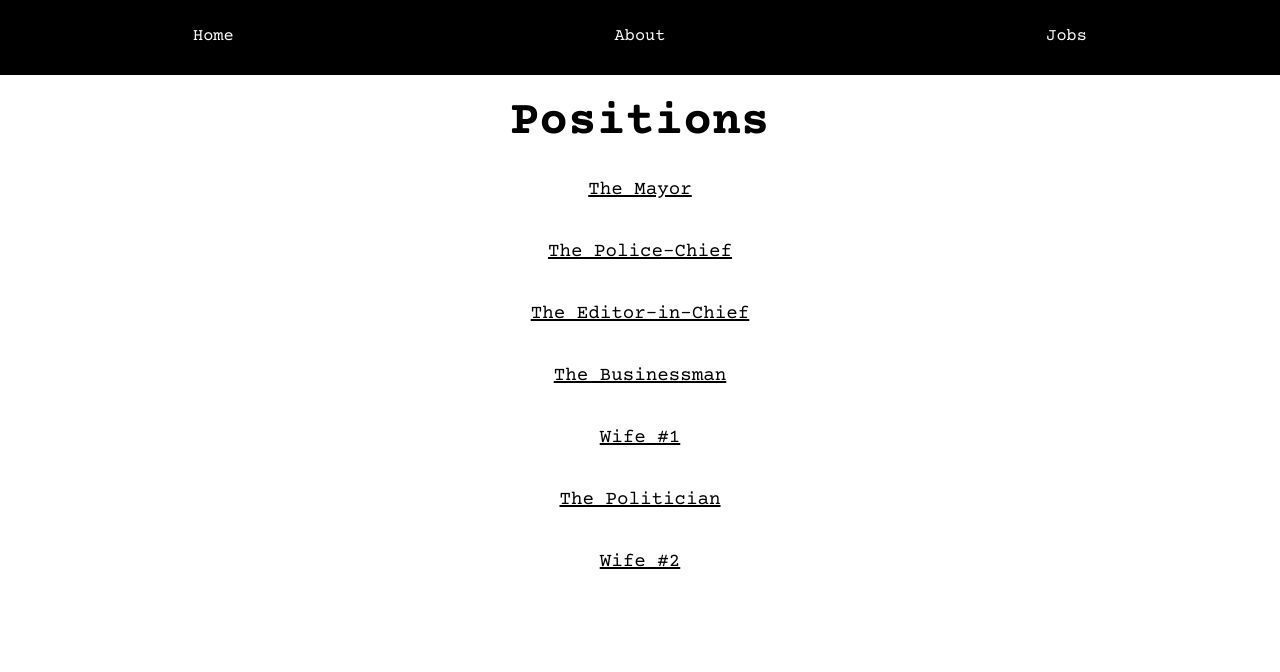
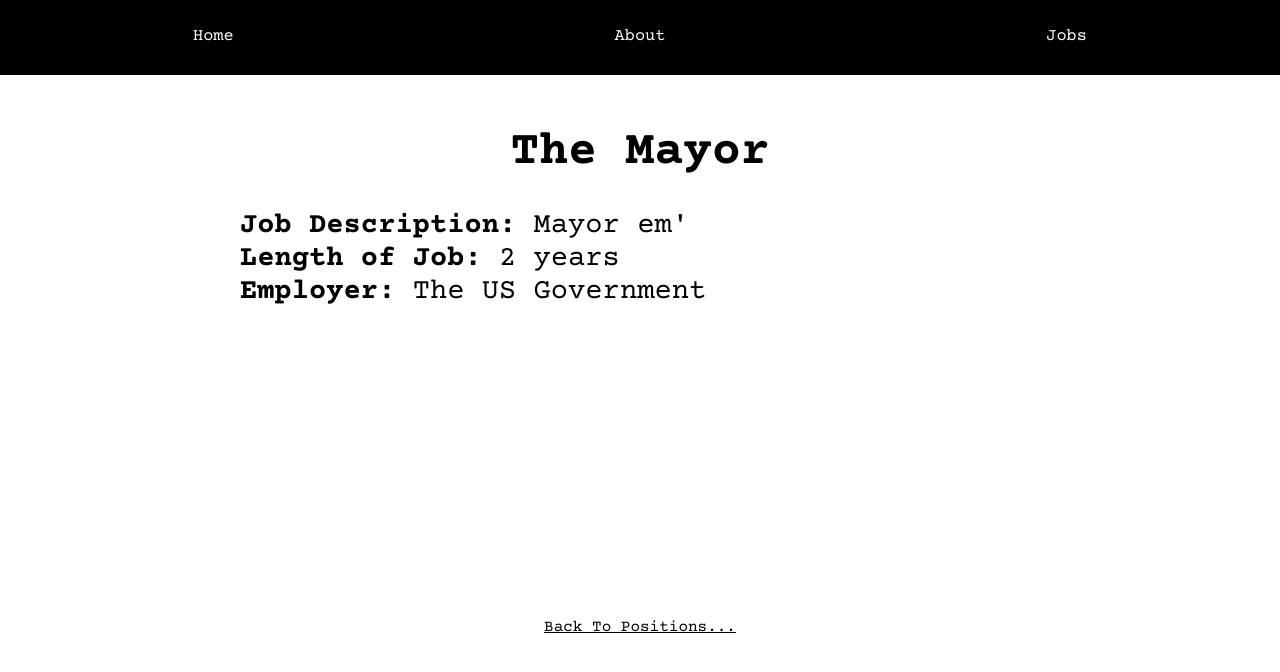
Before and after one commit to code-jude/midterm-project, an Angular app: page /jobs/1 in a window 1280 px wide. Shown: the top 672 px of the page. Built offline with nearby package versions, Linux system fonts and the light colour scheme.

Commit message:
Completed CSS for Job Details Template

```diff
--- a/src/app/app-routing.module.ts
+++ b/src/app/app-routing.module.ts
@@ -4,12 +4,14 @@ import { AboutComponent } from './about/about.component';
 import { HomeComponent } from './home/home.component';
 import { JobsComponent } from './jobs/jobs.component';
 import { NotfoundComponent } from './notfound/notfound.component';
+import { JobDetailsComponent } from './job-details/job-details.component';
 
 const routes: Routes = [
   { path: "", redirectTo: "/home", pathMatch: "full" },
   { path: "home", component: HomeComponent },
   { path: "about", component: AboutComponent },
-  { path: "jobs/:jobId", component: JobsComponent },
+  { path: "jobs", component: JobsComponent },
+  { path: "jobs/:jobId", component: JobDetailsComponent },
   { path: "**", component: NotfoundComponent }
 ];
 
--- a/src/app/app.component.html
+++ b/src/app/app.component.html
@@ -2,7 +2,7 @@
     <nav class="navbar">
         <button routerLink="/home">Home</button>
         <button routerLink="/about">About</button>
-        <button routerLink="/jobs/:id">Jobs</button>
+        <button routerLink="/jobs">Jobs</button>
     </nav>
 </Header>
 
--- a/src/app/job-details/job-details.component.css
+++ b/src/app/job-details/job-details.component.css
@@ -0,0 +1,26 @@
+.job {
+    text-align: center;
+    padding-top: 50px;
+    font-size: 1.5em;
+}
+
+.details {
+    /* display: block; */
+    text-align: left;
+    width: 800px;
+    margin-left: auto;
+    margin-right: auto;
+    max-width: 100%;
+    padding-top: 30px;
+    padding-bottom: 10px;
+    /* padding-left: 300px; */
+    font-size: 1.2em;
+}
+
+#back {
+    margin-top: 300px;
+    text-align: center;
+    cursor: pointer;
+    text-decoration: underline;
+    text-decoration-thickness: 1px;
+}
--- a/src/app/job-details/job-details.component.html
+++ b/src/app/job-details/job-details.component.html
@@ -1 +1,14 @@
-<p>job-details works!</p>
+
+<div *ngIf="job" class = "job">
+    <h1>{{job.title}}</h1>
+
+    <div class="details">
+        <p><b>Job Description:</b> {{job.description}}</p>
+        <p><b>Length of Job:</b> {{job.duration}}</p>
+        <p><b>Employer:</b> {{job.employer}}</p>
+    </div>
+</div>
+
+
+
+<p id=back [routerLink]="['/jobs']">Back To Positions...</p>
--- a/src/app/job-details/job-details.component.ts
+++ b/src/app/job-details/job-details.component.ts
@@ -1,10 +1,27 @@
-import { Component } from '@angular/core';
+import { Component, OnInit } from '@angular/core';
+import { JobServiceService } from '../job-service.service';
+import { ActivatedRoute } from '@angular/router';
+import { Job } from '../models/job';
 
 @Component({
   selector: 'app-job-details',
   templateUrl: './job-details.component.html',
   styleUrls: ['./job-details.component.css']
 })
-export class JobDetailsComponent {
+export class JobDetailsComponent implements OnInit{
+
+  job? : Job;
+
+constructor(private ourJobService: JobServiceService, private actRoute: ActivatedRoute){
 
 }
+
+  ngOnInit(): void {
+    const id = this.actRoute.snapshot.params['jobId'];
+
+    this.ourJobService.getJob(id).subscribe(result => {
+      this.job = result;
+    })
+  }
+
+}
--- a/src/app/job-service.service.ts
+++ b/src/app/job-service.service.ts
@@ -25,35 +25,35 @@ export class JobServiceService {
   {
     id: 3,
     title: "The Editor-in-Chief ",
-    description: "Direct the news",
+    description: "Make em' think what I want em' to think",
     duration: "2 years",
     employer: "Kane Corp."
   },
   {
     id: 4,
     title: "The Businessman",
-    description: "Fund whatever fills my pockets",
+    description: "Fund whatever fills my pockets.",
     duration: "N/A",
-    employer: "Vulture Business"
+    employer: "Vulture Corp."
   },
   {
     id: 5,
     title: "Wife #1",
-    description: "Be a wife of the boss",
+    description: "Wash the dishes, make dinner...",
     duration: "How ever long he wants me",
     employer: "Kane Corp."
   },
   {
     id: 6,
     title: "The Politician",
-    description: "I serve my own interests",
+    description: "I serve my own interests.",
     duration: "As long as I can keep my seat at the table",
-    employer: "Crow Business"
+    employer: "Crow Corp."
   },
   {
     id: 7,
     title: "Wife #2",
-    description: "Be the boss' favorite wife",
+    description: "Dress up and look pretty, make Charlie happy...",
     duration: "As long as I can keep him happy",
     employer: "Kane Corp."
   }]
--- a/src/app/jobs/jobs.component.ts
+++ b/src/app/jobs/jobs.component.ts
@@ -1,7 +1,7 @@
 import { Component, OnInit } from '@angular/core';
 import { JobServiceService } from '../job-service.service';
 import { Job } from '../models/job';
-import { ActivatedRoute } from '@angular/router';
+// import { ActivatedRoute } from '@angular/router';
 
 @Component({
   selector: 'app-jobs',
@@ -12,20 +12,14 @@ export class JobsComponent implements OnInit {
 
   jobs: Job[] = [];
 
-  job?: Job;
+  // job?: Job;
 
-  constructor(private ourJobService: JobServiceService, private actRoute: ActivatedRoute) {
+  constructor(private ourJobService: JobServiceService) {
 
   }
 
   ngOnInit(): void {
     this.ourJobService.getJobs().subscribe(response => this.jobs = response);
 
-    const id = this.actRoute.snapshot.params['jobId'];
-
-    this.ourJobService.getJob(id).subscribe(result => {
-      this.job = result;
-    })
-
   }
 }
--- a/src/app/notfound/notfound.component.css
+++ b/src/app/notfound/notfound.component.css
@@ -17,3 +17,11 @@ img {
     box-shadow: 0 30px 40px #a8a8a8;
     /* width: 55%; */
 }
+
+p {
+    text-align: center;
+    cursor:pointer;
+    text-decoration: underline;
+    text-decoration-thickness: 1px;
+    padding-top: 90px;
+}
--- a/src/app/notfound/notfound.component.html
+++ b/src/app/notfound/notfound.component.html
@@ -3,3 +3,5 @@
 <div>
     <img src = "assets/Images/CitizenKaneThompson.jpg" alt="Not Found Picture">
   </div>
+
+  <p [routerLink]="['/home']">"I didn't see nothing here..."</p>
```
